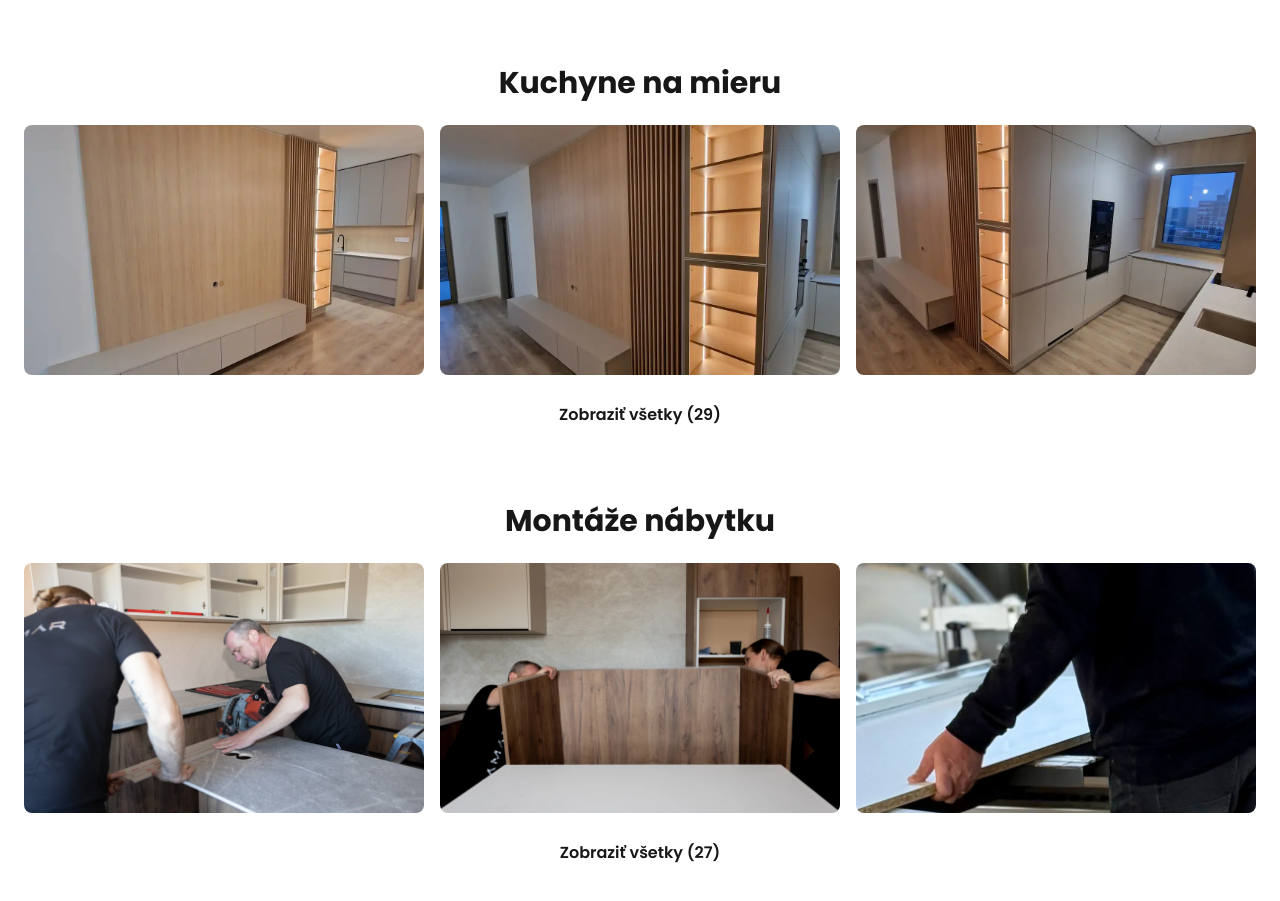
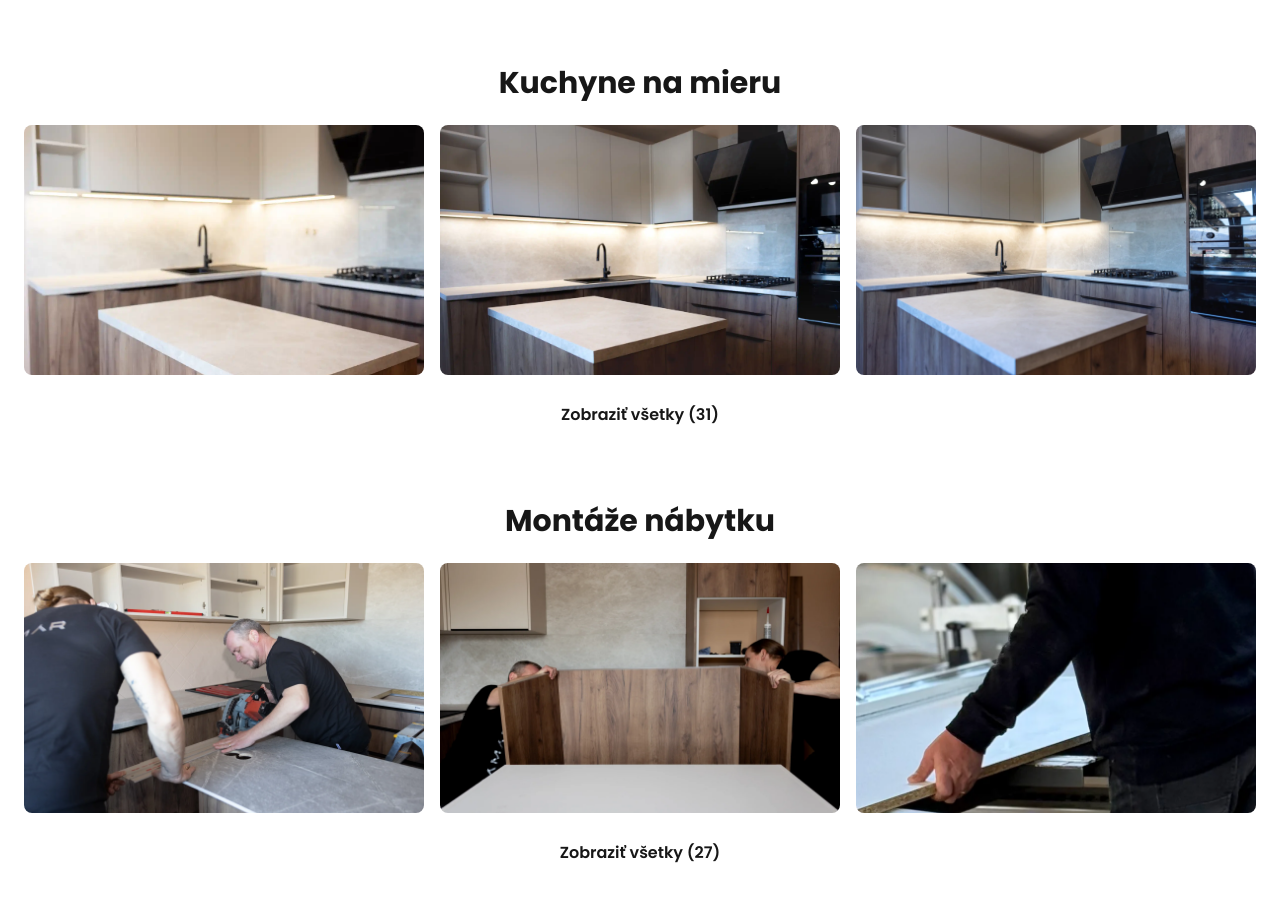
Before and after one commit to MarianMichalovic/j2studio, a Next.js app: page /sluzby in a window 1280 px wide. Shown: the part 949-1850 px from the top of the page. Built offline with nearby package versions, Linux system fonts and the light colour scheme.

Commit message:
Add new kitchen images and update gallery order
Added two new kitchen images (1000003943.webp, 1000003946.webp) and updated the kuchyneImages array in page.tsx to include them and reorder existing entries for improved gallery presentation.

```diff
--- a/app/sluzby/page.tsx
+++ b/app/sluzby/page.tsx
@@ -36,6 +36,14 @@ const services = [
 
 // Galérie obrázkov
 const kuchyneImages = [
+  "/img/kuchyna/1000003946.webp",
+  "/img/kuchyna/1000003943.webp",
+  "/img/kuchyna/1000003941.webp",
+  "/img/kuchyna/1000003942.webp",
+  "/img/kuchyna/1000003944.webp",
+  "/img/kuchyna/1000003945.webp",
+  "/img/kuchyna/1000003947.webp",
+  "/img/kuchyna/1000004944.webp",
   "/img/kuchyna/1000002089.webp",
   "/img/kuchyna/1000002090.webp",
   "/img/kuchyna/1000002091.webp",
@@ -49,12 +57,6 @@ const kuchyneImages = [
   "/img/kuchyna/1000002970.webp",
   "/img/kuchyna/1000002971.webp",
   "/img/kuchyna/1000002972.webp",
-  "/img/kuchyna/1000003941.webp",
-  "/img/kuchyna/1000003942.webp",
-  "/img/kuchyna/1000003944.webp",
-  "/img/kuchyna/1000003945.webp",
-  "/img/kuchyna/1000003947.webp",
-  "/img/kuchyna/1000004944.webp",
   "/img/kuchyna/IMG_3477.webp",
   "/img/kuchyna/IMG_3478.webp",
   "/img/kuchyna/IMG_3479.webp",
```
Also changed, not shown: public/img/kuchyna/1000003943.webp (added), public/img/kuchyna/1000003946.webp (added).
